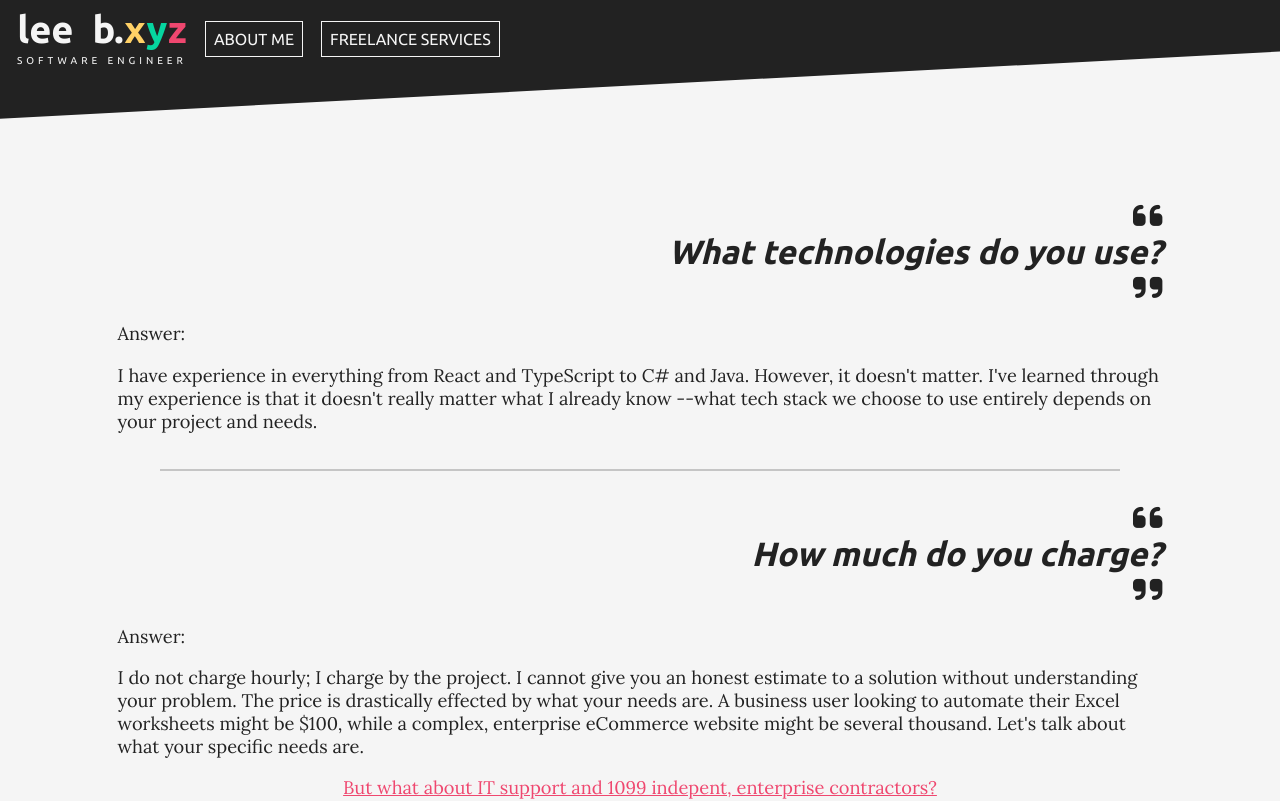
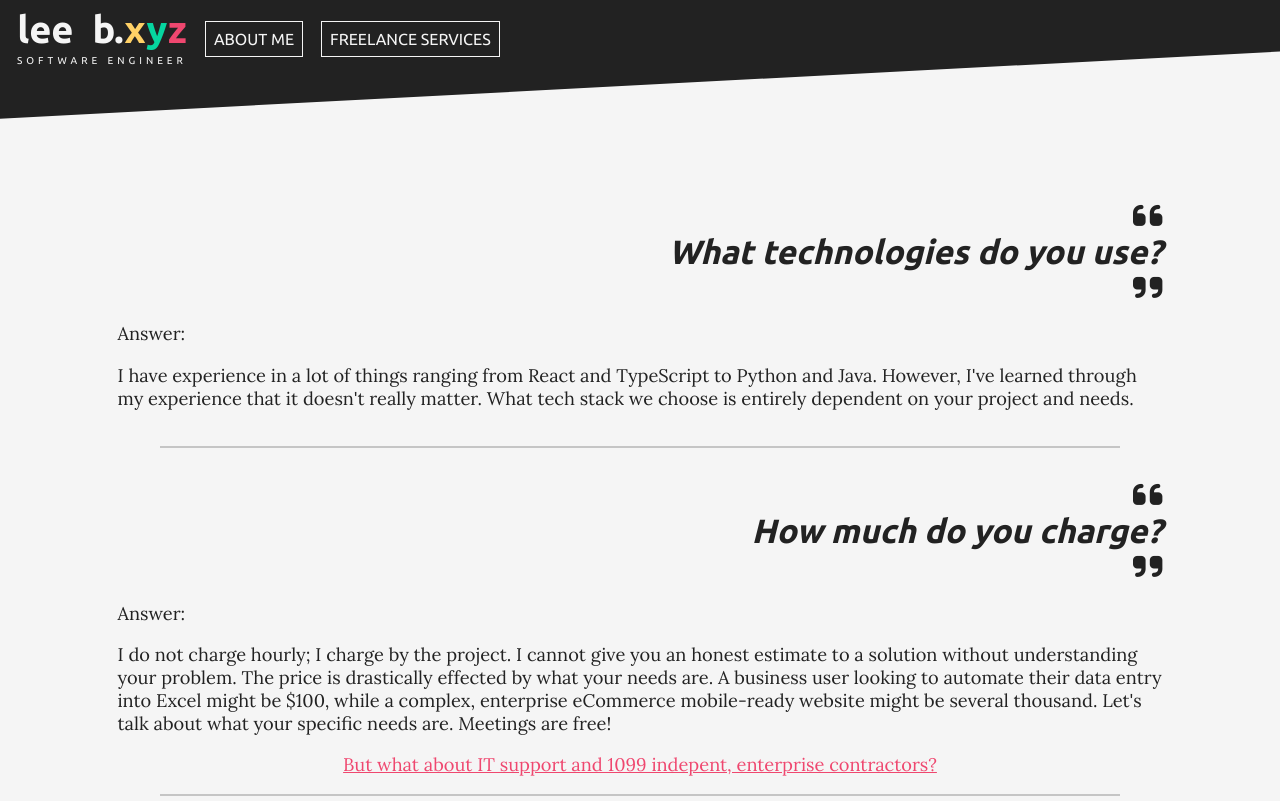
Before and after one commit to bananabrann/leeb.xyz, a React (Create React App) app: page /freelance in a window 1280 px wide. Shown: the top 801 px of the page. Built offline with nearby package versions, Linux system fonts and the light colour scheme.

Commit message:
Wording changes

```diff
--- a/src/Components/Freelance/Freelance.tsx
+++ b/src/Components/Freelance/Freelance.tsx
@@ -14,14 +14,14 @@ const Freelance: React.FC<any> = () => {
             <div className="wide-content content-wrap">
                 <FaqItem
                     question="What technologies do you use?"
-                    answer="I have experience in everything from React and TypeScript to C# and Java. However, it doesn't matter. I've learned through my experience is that it doesn't really matter what I already know --what tech stack we choose to use entirely depends on your project and needs."
+                    answer="I have experience in a lot of things ranging from React and TypeScript to Python and Java. However, I've learned through my experience that it doesn't really matter. What tech stack we choose is entirely dependent on your project and needs."
                 />
 
                 <FaqItem
                     question="How much do you charge?"
-                    answer="I do not charge hourly; I charge by the project. I cannot give you an honest estimate to a solution without understanding your problem. The price is drastically effected by what your needs are. A business user looking to automate their Excel worksheets might be $100, while a complex, enterprise eCommerce website might be several thousand. Let's talk about what your specific needs are."
+                    answer="I do not charge hourly; I charge by the project. I cannot give you an honest estimate to a solution without understanding your problem. The price is drastically effected by what your needs are. A business user looking to automate their data entry into Excel might be $100, while a complex, enterprise eCommerce mobile-ready website might be several thousand. Let's talk about what your specific needs are. Meetings are free!"
                     readMoreTitle="But what about IT support and 1099 indepent, enterprise contractors?"
-                    readMoreBody="I do not offer IT support as a service. If you have problems or questions with a product I provided to you, that's free of charge. If you're a recruiter or other person who is looking for a temporary hourly developer for their product team, please reach out for me for rate negotiation."
+                    readMoreBody="I do not offer IT support as a service. If you have problems or questions with a product I provided to you, that's free of charge. If you're a recruiter or other person who is looking for a temporary hourly developer for their product team, please reach out to me to talk about your project and negotiate a rate."
                 />
             </div>
 
--- a/src/Components/Header/Header.scss
+++ b/src/Components/Header/Header.scss
@@ -35,7 +35,6 @@ $tilt-degree: -3deg;
         }
 
         .badge {
-            // background-color: red;
             display: flex;
             flex-direction: column;
             align-items: center;
```
